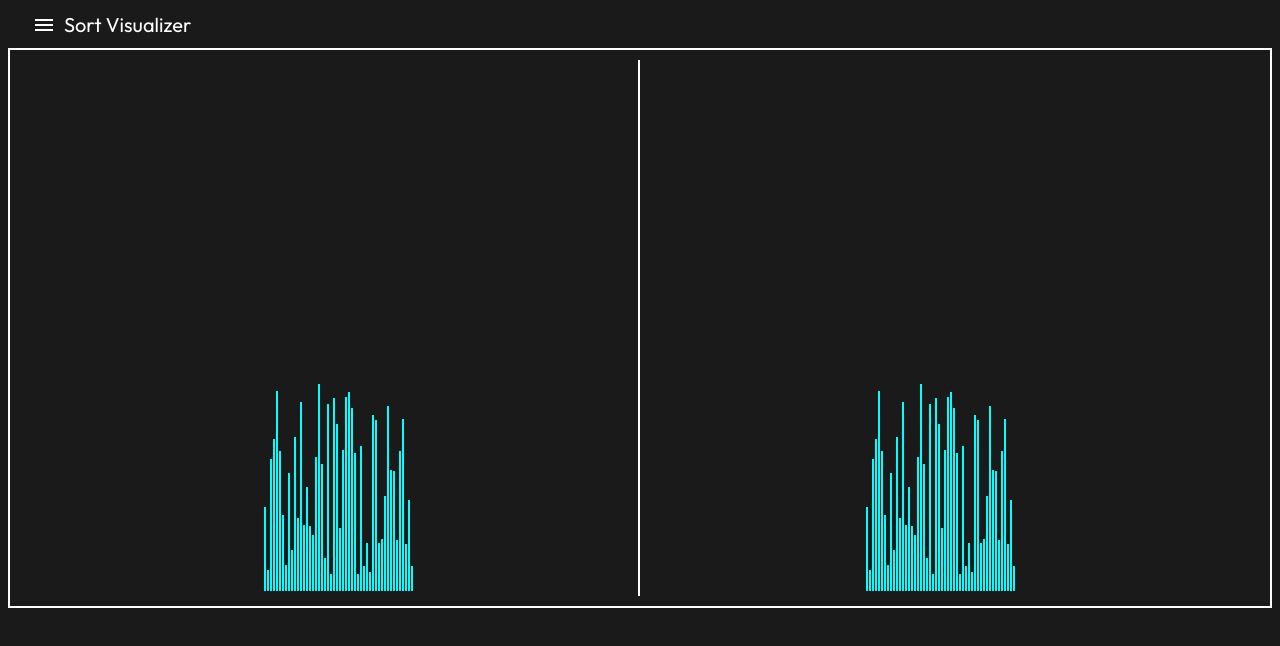
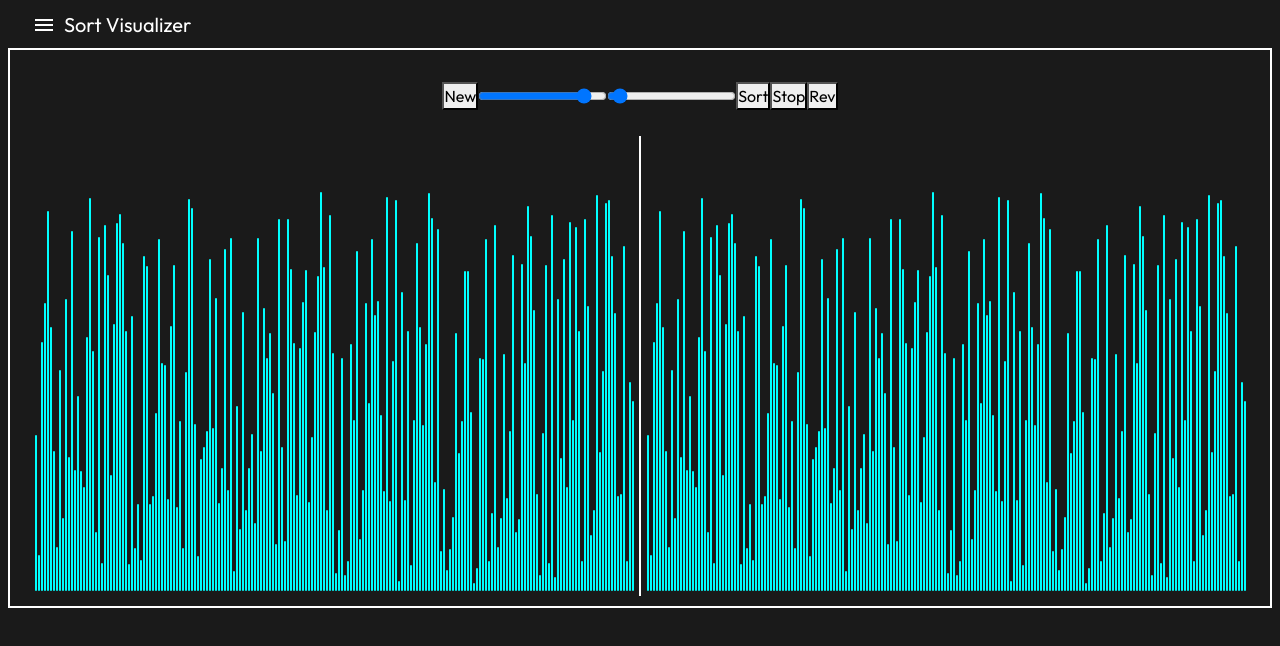
Before and after one commit to ShreyasChavan1/Sorting_Visualizerr, a React (Vite) app: page /compare in a window 1280 px wide. Shown: the top 646 px of the page. Built offline with nearby package versions, Linux system fonts and the light colour scheme.

Commit message:
added controls in conapare.jsx

```diff
--- a/src/Visualizer/description.jsx
+++ b/src/Visualizer/description.jsx
@@ -95,7 +95,7 @@ const Description = () => {
                             <div className="card-text">
                                 <pre>
                                     <code >
-                                        <div style={{ display: "block", textAlign: "left" ,color:"cyan"}}
+                                        <div style={{ display: "block", textAlign: "left" ,color:"white"}}
                                             className="language"
                                             dangerouslySetInnerHTML={{
                                                 __html: codes[lang],
--- a/src/Visualizer/visualiser.css
+++ b/src/Visualizer/visualiser.css
@@ -121,7 +121,7 @@
 
 
 /* css for range from google !! */
-input[type="range"] {
+.slider[type="range"] {
     -webkit-appearance: none;
     -moz-appearance: none;
     appearance: none;
@@ -133,7 +133,7 @@ input[type="range"] {
     }
   }
 
-  input[type="range"]::-webkit-slider-runnable-track {
+  .slider[type="range"]::-webkit-slider-runnable-track {
     -webkit-appearance: none;
     appearance: none;
     height: 3px;
@@ -157,7 +157,7 @@ input[type="range"] {
     );
   }
 
-  input[type="range"]::-moz-range-track {
+  .slider[type="range"]::-moz-range-track {
     -moz-appearance: none;
     appearance: none;
     height: 3px;
@@ -181,7 +181,7 @@ input[type="range"] {
     );
   }
 
-  input[type="range"]::-ms-track {
+  .slider[type="range"]::-ms-track {
     -webkit-appearance: none;
     -moz-appearance: none;
     appearance: none;
@@ -212,7 +212,7 @@ input[type="range"] {
     );
   }
 
-  input[type="range"]::-webkit-slider-thumb {
+  .slider[type="range"]::-webkit-slider-thumb {
   -webkit-appearance: none;
   appearance: none;
   border: 2px solid #f8b195;
@@ -234,7 +234,7 @@ input[type="range"] {
 }
 
 
-  input[type="range"]::-moz-range-thumb {
+  .slider[type="range"]::-moz-range-thumb {
     -moz-appearance: none;
     appearance: none;
     border: 2px solid #f8b195;
@@ -255,7 +255,7 @@ input[type="range"] {
     }
   }
 
-  input[type="range"]::-ms-thumb {
+  .slider[type="range"]::-ms-thumb {
     -webkit-appearance: none;
     -moz-appearance: none;
     appearance: none;
--- a/src/compare/compare.css
+++ b/src/compare/compare.css
@@ -18,6 +18,17 @@
     border: 2px solid white;
     margin-top: 5vh;
 }
+.controlls{
+    position: absolute;
+    height: 10vh;
+    width: 80%;
+    background-color: rgb(26, 26, 26);
+    top: 7vh;
+    display: flex;
+    justify-content: center;
+    align-items: center;
+    flex-direction: row;
+}
 .graph1,.graph2{
     min-width: 47vw;
     min-height:67vh;
@@ -34,6 +45,7 @@
     background-color: cyan;
     display: inline-block;
     margin: 0.5px;
+    border-radius: 3px;
 }
 
 
--- a/src/compare/compare.jsx
+++ b/src/compare/compare.jsx
@@ -5,37 +5,66 @@ import { context } from '../backend/context';
 import Sidebar from '../sidbar/sidebar';
 import Visualiser from '../Visualizer/visualiser';
 const Compare = () => {
-    const {extended} = useContext(context);
+    const {extended,selectedAlgo,setSelectedAlgo} = useContext(context);
     const [array,setArray] = useState([]);
-    const [size,setSize] = useState(50);
+    const [size,setSize] = useState(200);
     const [colors,setColors] = useState([]);
     const [speed,setSpeed] = useState(50);
-
+    const [sorting,setSorting] = useState(false);
     useEffect(() => {
       resetarray();
-    },[]);
+    },[size]);
 
     const resetarray = () =>{
       const newarray = [];
       for(let i = 0 ; i < size ; i++){
-        newarray.push(randomGenerate(10,300));
+        newarray.push(randomGenerate(10,500));
       }
       setArray(newarray);
     }
 
+    const reverse = () =>{
+      let n = array.length;
+      let i =0;
+      while(i < n){
+        [array[i],array[n - 1]] = [array[n-1],array[i]];
+        i++;
+        n--;
+      }
+    }
+
     const randomGenerate = (min,max) => Math.floor(Math.random() * ( max - min + 1) + min);
+    const containerwidth = 580;
+    const barwidth = Math.max(Math.floor((containerwidth/array.length),2))
   return (
     <>
     <Naavbar />
     {extended && <Sidebar />}
     <div className="back">
       <div className="compare">
-        <div className="graph1">
+        <div className="controlls">
+          <button onClick={resetarray}>New</button>
+          <input type="range" onChange={(e)=> setSize(Number(e.target.value))}
+          min={selectedAlgo === "Bitonicsort" ? 16 : 10}
+          max={selectedAlgo === "Bitonicsort" ? 512 :230}
+          value={size}
+          step={selectedAlgo === "Bitonicsort" ? 16 : 1}
+          disabled={sorting}/>
+          <input type="range" onChange={(e)=> setSpeed(Number(e.target.value))}
+          min="5"
+          max="1000"
+          value={speed}
+          disabled={sorting}/>
+          <button >Sort</button>
+          <button >Stop</button>
+          <button onClick={reverse}>Rev</button>
+        </div>
+        <div className="graph1 ">
             {
               array.map((i,ind)=>(
-                <div className="bars" key={ind}
-                style={{height:`${0.7*i}px`,
-                width:'2px' }}>
+                <div className={`bars ${colors[ind]}`} key={ind}
+                style={{height:`${0.8*i}px`,
+                width:`${barwidth}px` }}>
                 </div>
               ))
             }
@@ -43,9 +72,9 @@ const Compare = () => {
         <div className="graph2">
         {
               array.map((i,ind)=>(
-                <div className="bars" key={ind}
-                style={{height:`${0.7*i}px`,
-                width:'2px' }}>
+                <div className={`bars ${colors[ind]}`} key={ind}
+                style={{height:`${0.8*i}px`,
+                width:`${barwidth}px` }}>
                 </div>
               ))
             }
```
